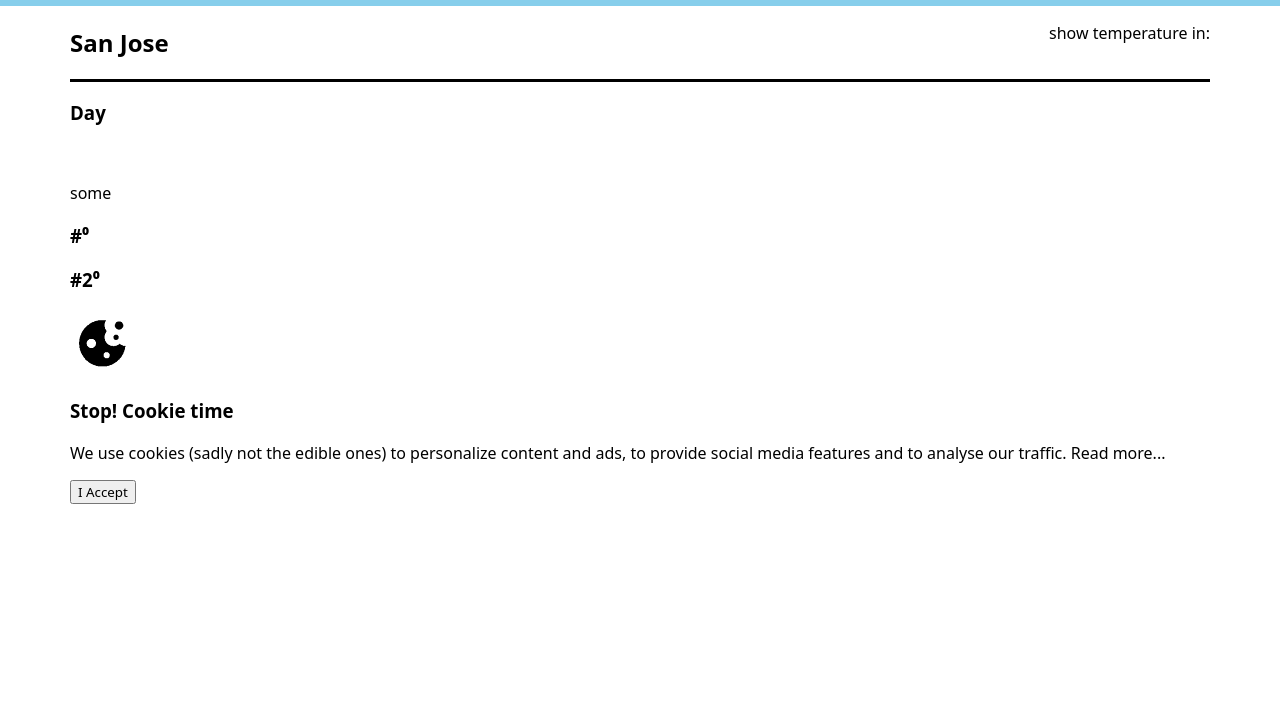
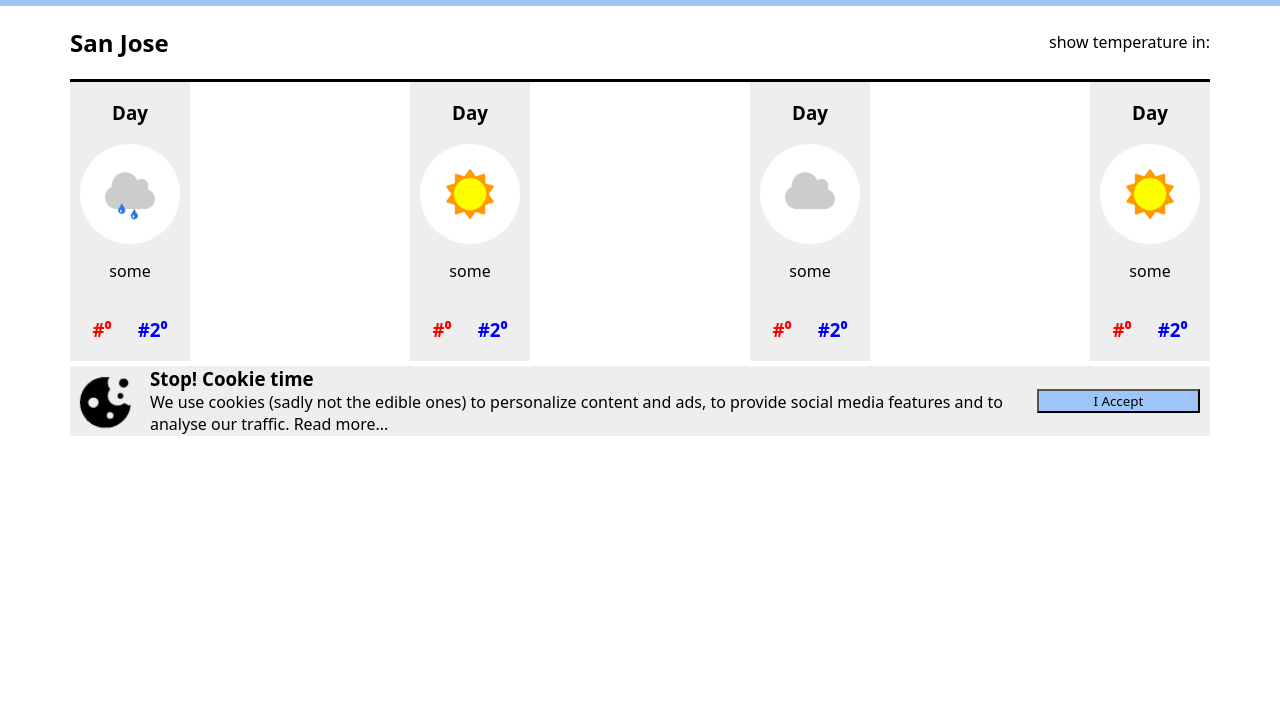
Before and after one commit to DanielSCGray/CodingDojo, a plain HTML site: page Web_Fundamentals/JS/Gray_Daniel_WeatherForecast/index.html in a window 1280 px wide. Shown: the part 80-800 px from the top of the page. Drawn offline with Linux system fonts and the light colour scheme.

Commit message:
7/15 weather forecast update 2

```diff
--- a/Web_Fundamentals/JS/Gray_Daniel_WeatherForecast/index.html
+++ b/Web_Fundamentals/JS/Gray_Daniel_WeatherForecast/index.html
@@ -26,7 +26,34 @@
         <div class="mid">
             <div class="weather">
                 <h3>Day</h3>
-                <img class="circle" src="" alt="">
+                <img class="circle" src="assets/some_rain.png" alt="">
+                <p>some</p>
+                <div class="hilo">
+                    <h3 class="red">#⁰</h3>
+                    <h3 class="blue">#2⁰</h3>
+                </div>
+            </div>
+            <div class="weather">
+                <h3>Day</h3>
+                <img class="circle" src="assets/some_sun.png" alt="">
+                <p>some</p>
+                <div class="hilo">
+                    <h3 class="red">#⁰</h3>
+                    <h3 class="blue">#2⁰</h3>
+                </div>
+            </div>
+            <div class="weather">
+                <h3>Day</h3>
+                <img class="circle" src="assets/some_clouds.png" alt="">
+                <p>some</p>
+                <div class="hilo">
+                    <h3 class="red">#⁰</h3>
+                    <h3 class="blue">#2⁰</h3>
+                </div>
+            </div>
+            <div class="weather">
+                <h3>Day</h3>
+                <img class="circle" src="assets/some_sun.png" alt="">
                 <p>some</p>
                 <div class="hilo">
                     <h3 class="red">#⁰</h3>
--- a/Web_Fundamentals/JS/Gray_Daniel_WeatherForecast/style.css
+++ b/Web_Fundamentals/JS/Gray_Daniel_WeatherForecast/style.css
@@ -9,7 +9,7 @@ body, div {
 /* HEADER  */
 .header {
     color: aliceblue;
-    background-color: skyblue;
+    background-color: rgb(159,197,248);
     display: flex;
     justify-content: space-around;
     align-items: center;
@@ -31,9 +31,51 @@ body, div {
     display: flex;
     justify-content: space-between;
     border-bottom: black solid;
+    align-items: center;
 }
 .mid {
     display: flex;
     justify-content: space-between;
     align-items: center;
 }
+.weather {
+    display: flex;
+    flex-direction: column;
+    align-items: center;
+    background-color: rgb(238,238,238);
+    padding: 0px 10px;
+}
+.circle {
+    border-radius: 50%;
+    height: 100px;
+}
+.hilo {
+    display: flex;
+    justify-content: space-between;
+    width: 75px;
+}
+.red {
+    color: red;
+}
+.blue {
+    color: blue;
+}
+/* BOT */
+.bot {
+    background-color: rgb(238,238,238);
+    display: flex;
+    align-items: center;
+    margin-top: 5px;
+}
+.bot img {
+    height: 70px;
+    margin-right: 10px;
+}
+.bot h3, .bot p {
+    margin: 0px;
+}
+.bot button {
+    margin: 0px 10px;
+    width: 200px;
+    background-color: rgb(159,197,248);
+}
```
